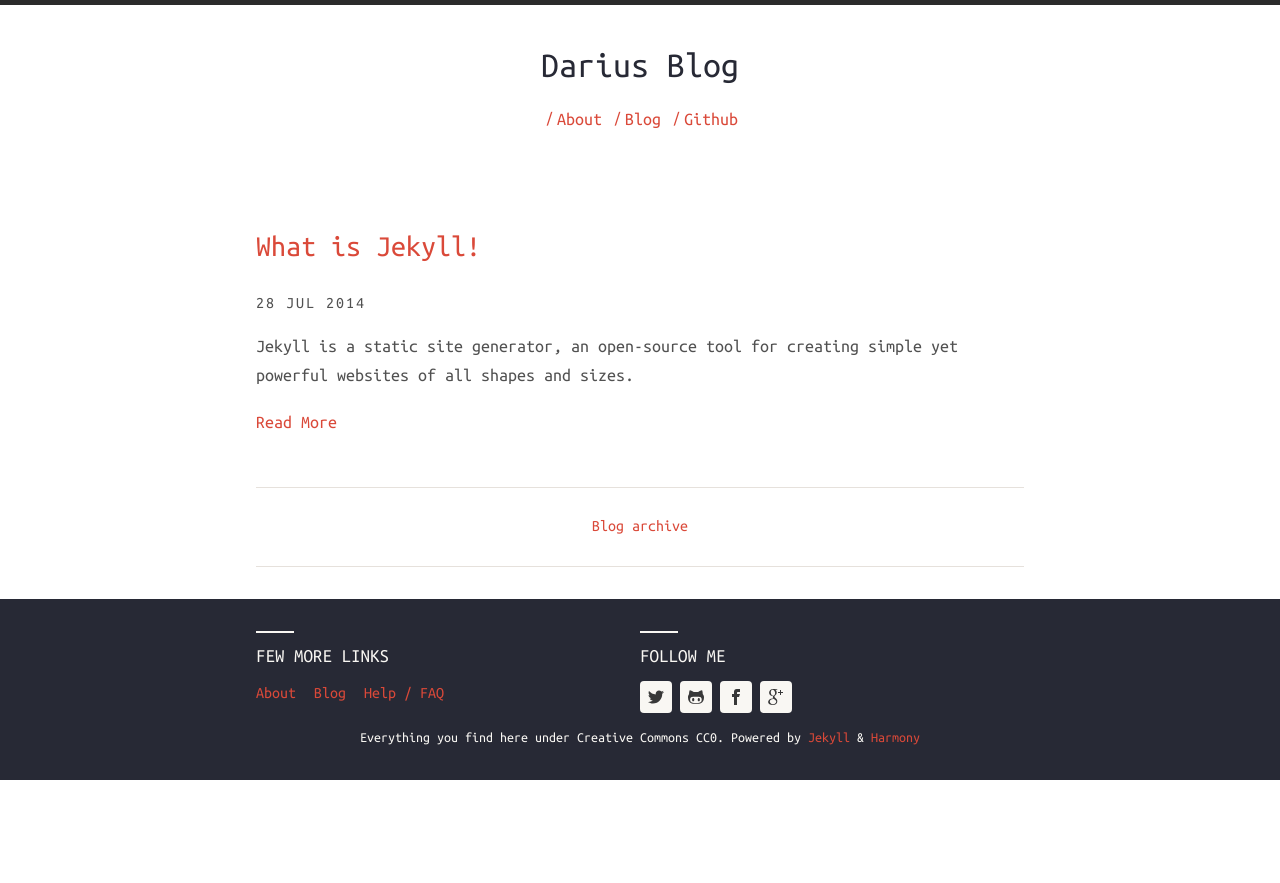
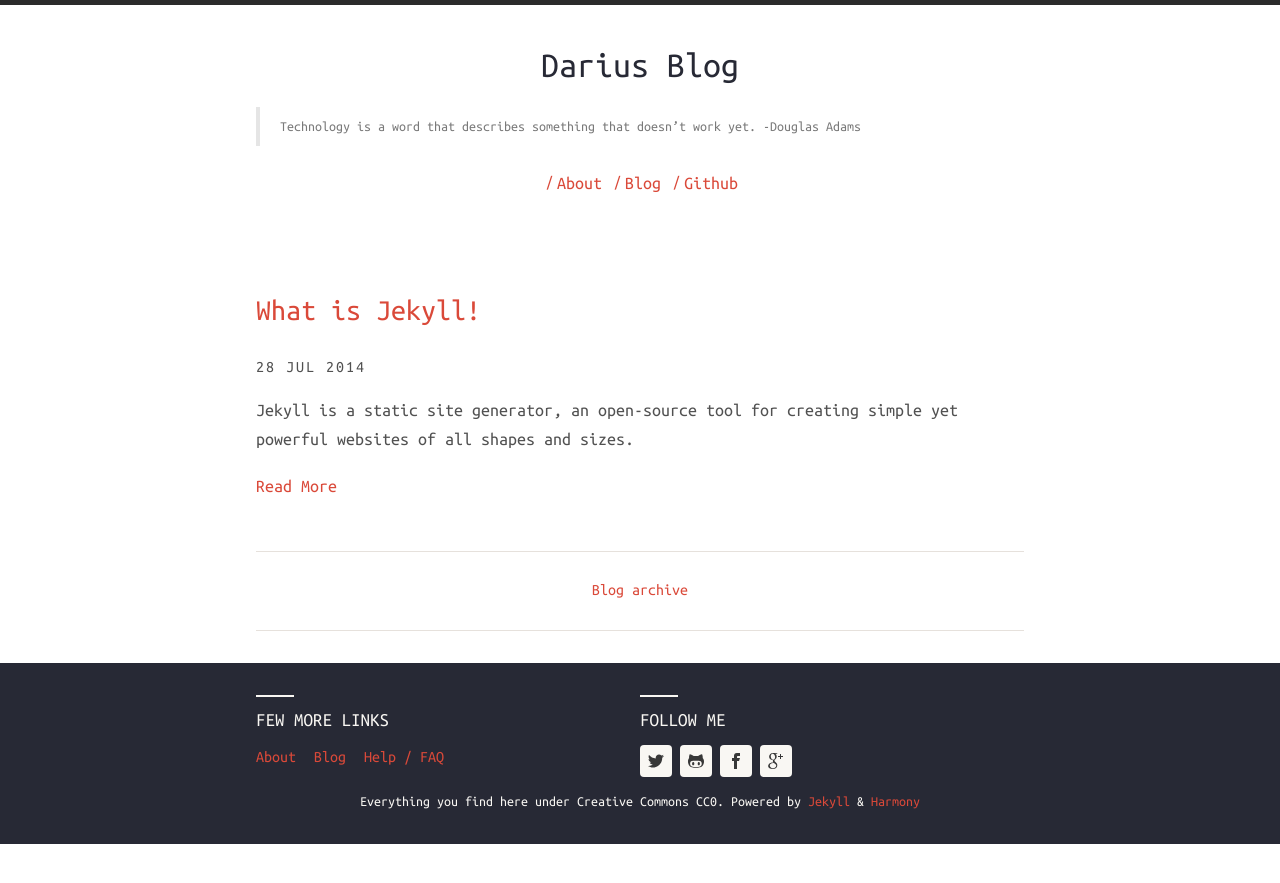
Before and after one commit to dariusbakunas/dariusbakunas.github.io, a Jekyll site: the page built from index.html, in a window 1280 px wide. Shown: the top 883 px of the page. Built offline with Jekyll 4.4.1, drawn with Linux system fonts in a browser that asks for light colours; nearby versions of some CDN libraries.

Commit message:
Added blockquote to default layout

```diff
--- a/_config.yml
+++ b/_config.yml
@@ -6,6 +6,7 @@
 # Site live URL
 url: http://dariusbakunas.github.io
 
+mainquote: Technology is a word that describes something that doesn’t work yet. -Douglas Adams
 # Localhost
 #url: http://192.168.0.102:4000
 
--- a/_layouts/default.html
+++ b/_layouts/default.html
@@ -46,7 +46,12 @@
         <header class="main-header">
             <div class="wc-container">
                 <h1><a href="{{ site.baseurl }}/">{{ site.harmony.name }}</a></h1>
-                <h2>{{ site.harmony.description }}</h2>
+                <blockquote>
+                    <p>
+                    {{ site.mainquote }}
+                    </p>
+                </blockquote>
+
                 {% include header-links.html %}
             </div>
         </header>
```
